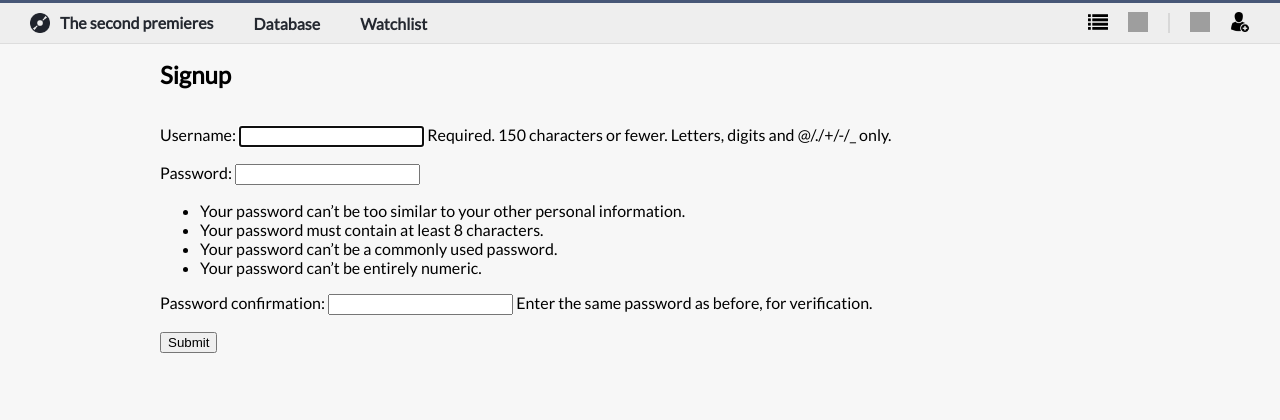
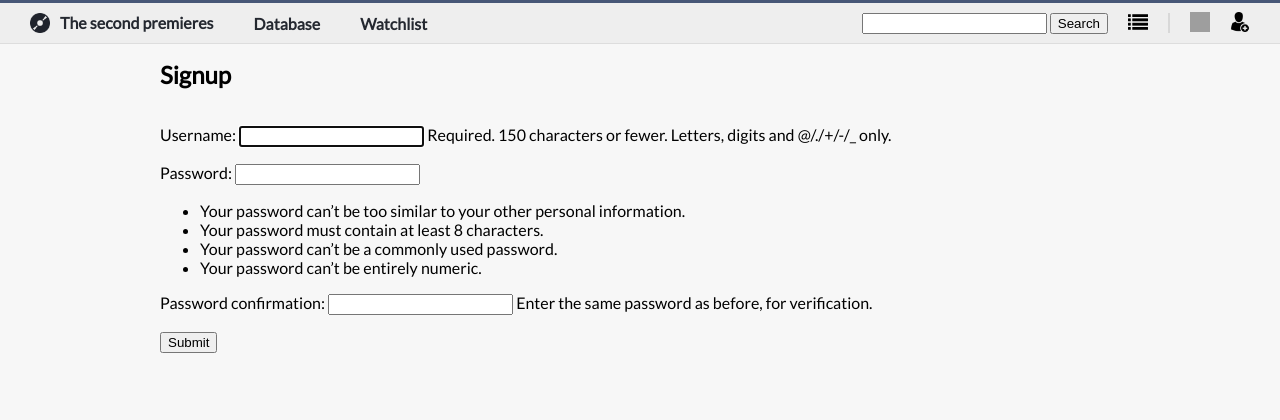
Before and after one commit to Matthew-Ballmer/movies, a Django app: page /signup/ in a window 1280 px wide. Shown: the top 420 px of the page. Run offline with Django 3.2, Linux system fonts and the light colour scheme; grey boxes are pictures that could not be loaded.

Commit message:
Add simple search form
Search movies by title if title contains search query (cas insensetive).

```diff
--- a/movies/templates/movies/includes/main_panel.html
+++ b/movies/templates/movies/includes/main_panel.html
@@ -22,6 +22,23 @@
 
     <div class="toolbox">
         <div class="toolbox__item">
+            <!--<a href="#">-->
+                <!--<img width="20px" height="20px" class="toolbox__icon" src="/static/images/search.png">-->
+            <!--</a>-->
+            <form class="search-form" method="post">
+                {% csrf_token %}
+                <input class="search-form__input"
+                       type="search"
+                       name="search-field"
+                       id="search-field-id">
+                <input class="search-form__button"
+                       type="submit"
+                       id="search-submit-id"
+                       name="search-submit"
+                       value="Search">
+            </form>
+        </div>
+        <div class="toolbox__item">
             {% if as_list %}
                 <a href="/">
                     <img width="20px" height="20px" class="toolbox__icon" src="/static/images/tile.png">
@@ -31,9 +48,6 @@
                     <img width="20px" height="20px" class="toolbox__icon" src="/static/images/list.png">
                 </a>
             {% endif %}
-        </div>
-        <div class="toolbox__item">
-            <a href="#"><img width="20px" height="20px" class="toolbox__icon" src="/static/images/search.png"></a>
         </div>
         {% if user.is_authenticated %}
             <div class="toolbox__item">
```
Also changed, not shown: movies/views.py (+6 -3 lines).
